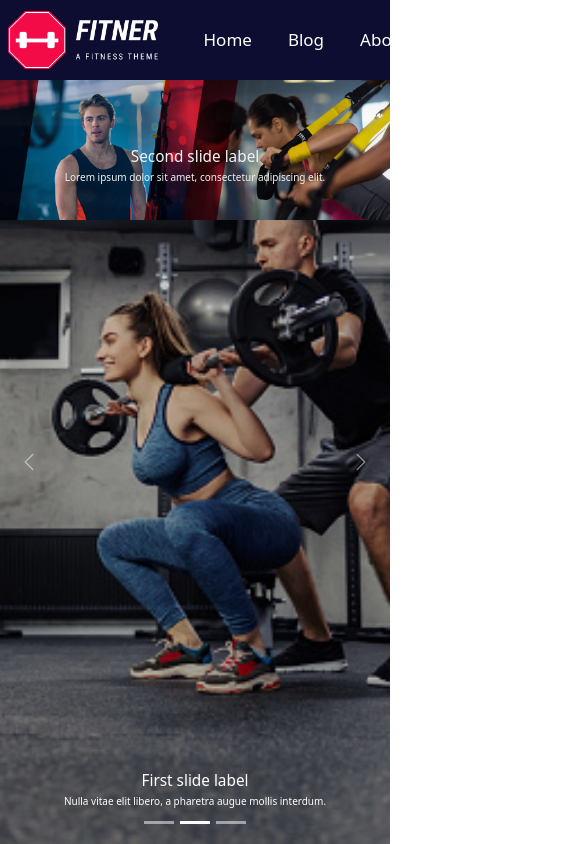
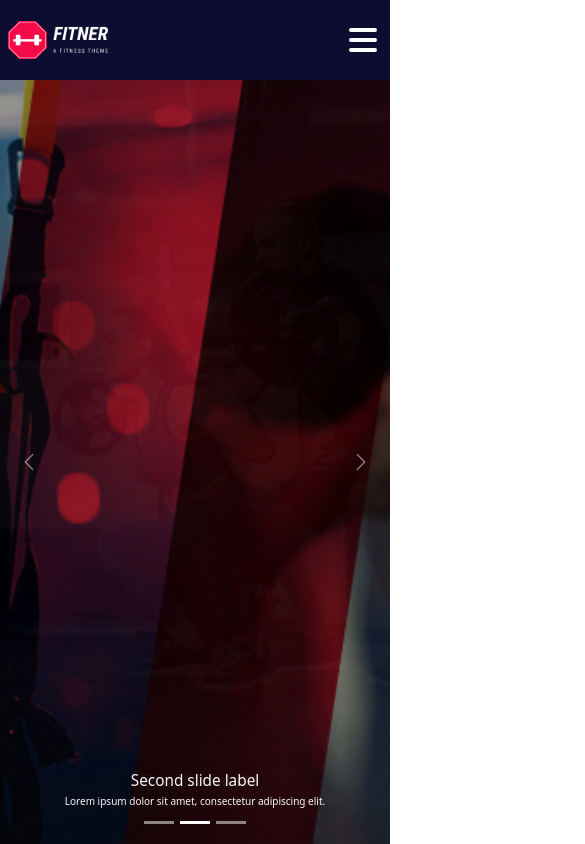
Before and after one commit to MdIbrahimKholil7/gym-website, a React (Create React App) app: page / in a window 390 px wide. Shown: the top 844 px of the page, 585 px wide, since content can reach past the window. Built offline with nearby package versions, Linux system fonts and the light colour scheme.

Commit message:
header responsive complete

```diff
--- a/package.json
+++ b/package.json
@@ -3,6 +3,7 @@
   "version": "0.1.0",
   "private": true,
   "dependencies": {
+    "@heroicons/react": "^1.0.6",
     "@testing-library/jest-dom": "^5.16.4",
     "@testing-library/react": "^13.1.1",
     "@testing-library/user-event": "^13.5.0",
--- a/src/components/HomePage/Banner/Banner.css
+++ b/src/components/HomePage/Banner/Banner.css
@@ -17,10 +17,10 @@
     left: 0;
     width: 100%;
     height: 100%;
-    background: rgba(0,0,0,0.2);
+    background: rgba(0,0,0,0.3);
    z-index: 1;
 }
 .banner-details{
 
-    z-index: 999;
+    z-index: 99;
 }
--- a/src/components/HomePage/Banner/Banner.js
+++ b/src/components/HomePage/Banner/Banner.js
@@ -24,28 +24,32 @@ const Banner = () => {
                     </div>
                 </Carousel.Item>
                 <Carousel.Item>
+                    <div className="banner-container">
                         <img
-                        className="d-block w-100"
+                            className="d-block w-100 img"
                             src={banner2}
                             alt="Second slide"
                         />
 
-                    <Carousel.Caption>
+                        <Carousel.Caption className='banner-details'>
                             <h3>Second slide label</h3>
                             <p>Lorem ipsum dolor sit amet, consectetur adipiscing elit.</p>
                         </Carousel.Caption>
+                    </div>
                 </Carousel.Item>
                 <Carousel.Item>
+                    <div className="banner-section">
                         <img
-                        className="d-block w-100"
+                            className="d-block w-100 img"
                             src={banner3}
                             alt="Third slide"
                         />
 
-                    <Carousel.Caption>
+                        <Carousel.Caption className='banner-details'>
                             <h3>Third slide label</h3>
                             <p>Praesent commodo cursus magna, vel scelerisque nisl consectetur.</p>
                         </Carousel.Caption>
+                    </div>
                 </Carousel.Item>
             </Carousel>
         </div>
--- a/src/components/Shared/Header/Header.css
+++ b/src/components/Shared/Header/Header.css
@@ -6,14 +6,62 @@
 .logo{
     width: 15rem;
 }
-.ul{
+.list{
     display:flex;
     align-items: center;
     height: 100%;
+
 }
-.ul li{
+.list li{
     list-style-type: none;
     margin-left: 1.6rem;
     font-size: 1.7rem;
     color: #fff;
 }
+.menu-icon{
+    width: 4rem;
+    color: white;
+}
+.icon{
+    display: none;
+}
+@media screen and (max-width:868px){
+    .logo{
+        width: 10rem;
+    }
+    .icon{
+        display: block;
+    }
+    .list{
+        position: absolute;
+        transform: translateY(-90rem);
+    }
+    .ul{
+        position: absolute;
+        top: 8rem;
+        left: 0;
+        width: 100%;
+        background: rgba(24, 27, 79, 0.671);
+        display: block;
+        z-index: 3;
+        text-align: center;
+        margin: 0;
+        padding: 0;
+        transition: .6s all;
+        transform: translateY(0);
+    }
+    .close{
+        transform: translateY(-90rem);
+        /* display: hidden; */
+    }
+    .ul li{
+        margin: 2rem auto;
+        padding: 1rem 0;
+        width: 90%;
+        transition: .3s all;
+    }
+    .ul li:hover{
+        background: rgb(40, 43, 60);
+        border-radius: .5rem;
+    }
+}
--- a/src/components/Shared/Header/Header.js
+++ b/src/components/Shared/Header/Header.js
@@ -1,9 +1,10 @@
-import React from 'react';
+import React, { useState } from 'react';
+import { BeakerIcon, MenuIcon, XIcon } from '@heroicons/react/solid'
 import { Container, NavLink } from 'react-bootstrap';
 import logo from '../../../images/logo.png'
 import './Header.css'
 const Header = () => {
-
+    const [open, setOpen] = useState(false)
     const links = [
         { name: 'Home', to: '/', id: 1 },
         { name: 'Blog', to: '/blog', id: 2 },
@@ -13,22 +14,29 @@ const Header = () => {
         { name: 'SignUp', to: '/signup', id: 6 },
     ]
     return (
-        <div className='header'>
+        <div className='header relative'>
             <Container className='h-100'>
                 <header className='d-flex justify-content-between align-items-center h-100'>
                     <div >
                         <img className="logo" src={logo} alt="" />
                     </div>
                     <nav className='h-100 text-white'>
-                        <ul className='ul'>
-                            {links.map(link=><li
-                             key={link.id}
+                        <ul className={`list ${open ? 'ul':'close' }`}>
+                            {links.map(link => <li
+                                key={link.id}
                             ><NavLink
-                            className='text-white'
-                            to={link.to}>{link.name}</NavLink></li>)}
+                                className='text-white'
+                                to={link.to}>{link.name}</NavLink></li>)}
                         </ul>
                     </nav>
+                    <div onClick={() => setOpen(!open)} className='icon'>
+                        {
+                            open ? <XIcon className='menu-icon' /> : <MenuIcon className='menu-icon' />
+                        }
+
+                    </div>
                 </header>
+
             </Container>
         </div>
     );
```
Also changed, not shown: 1 other file (tests, documents, lock files or other folders). Lines whose indentation alone changed are shown as unchanged.
